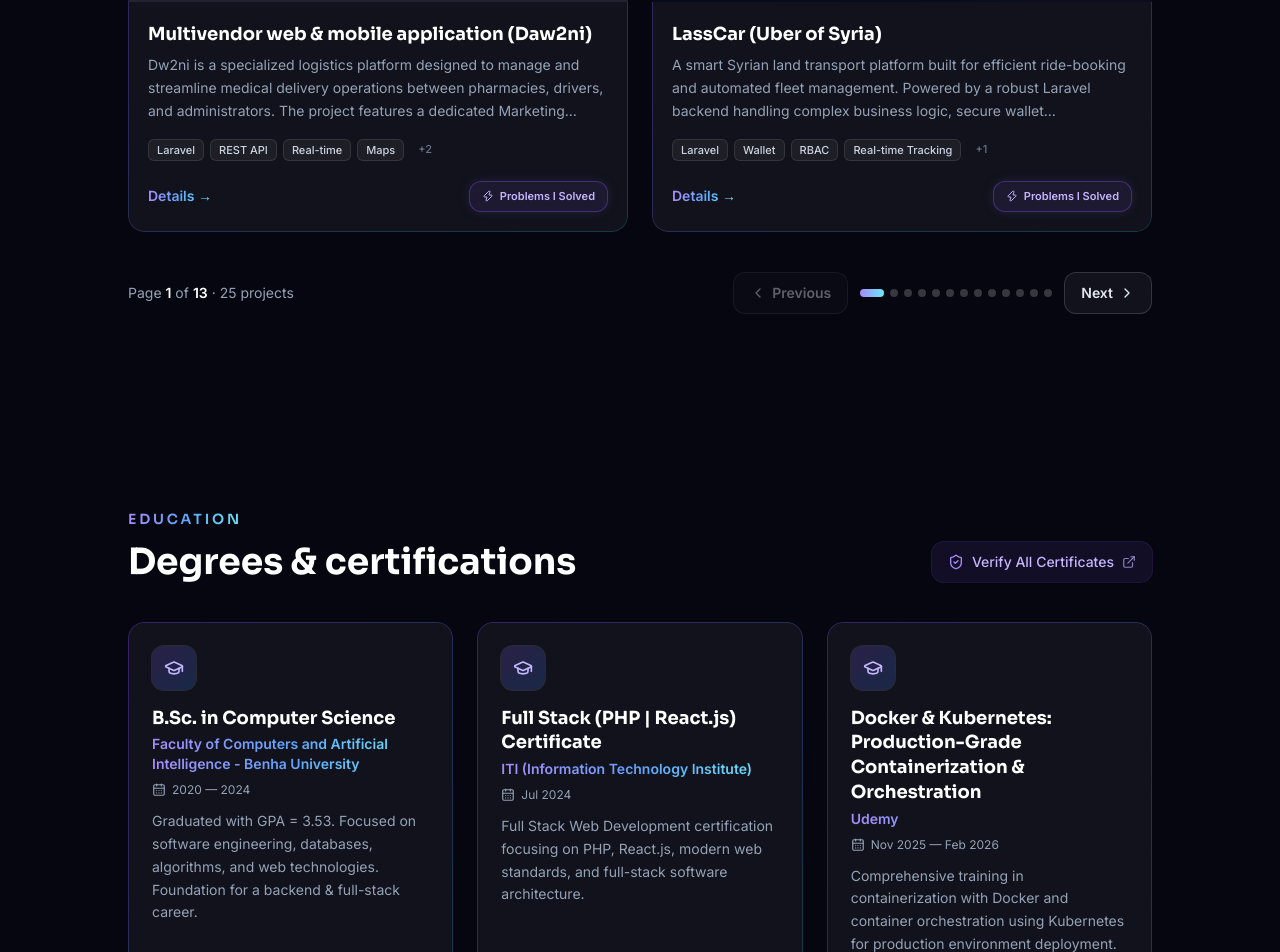
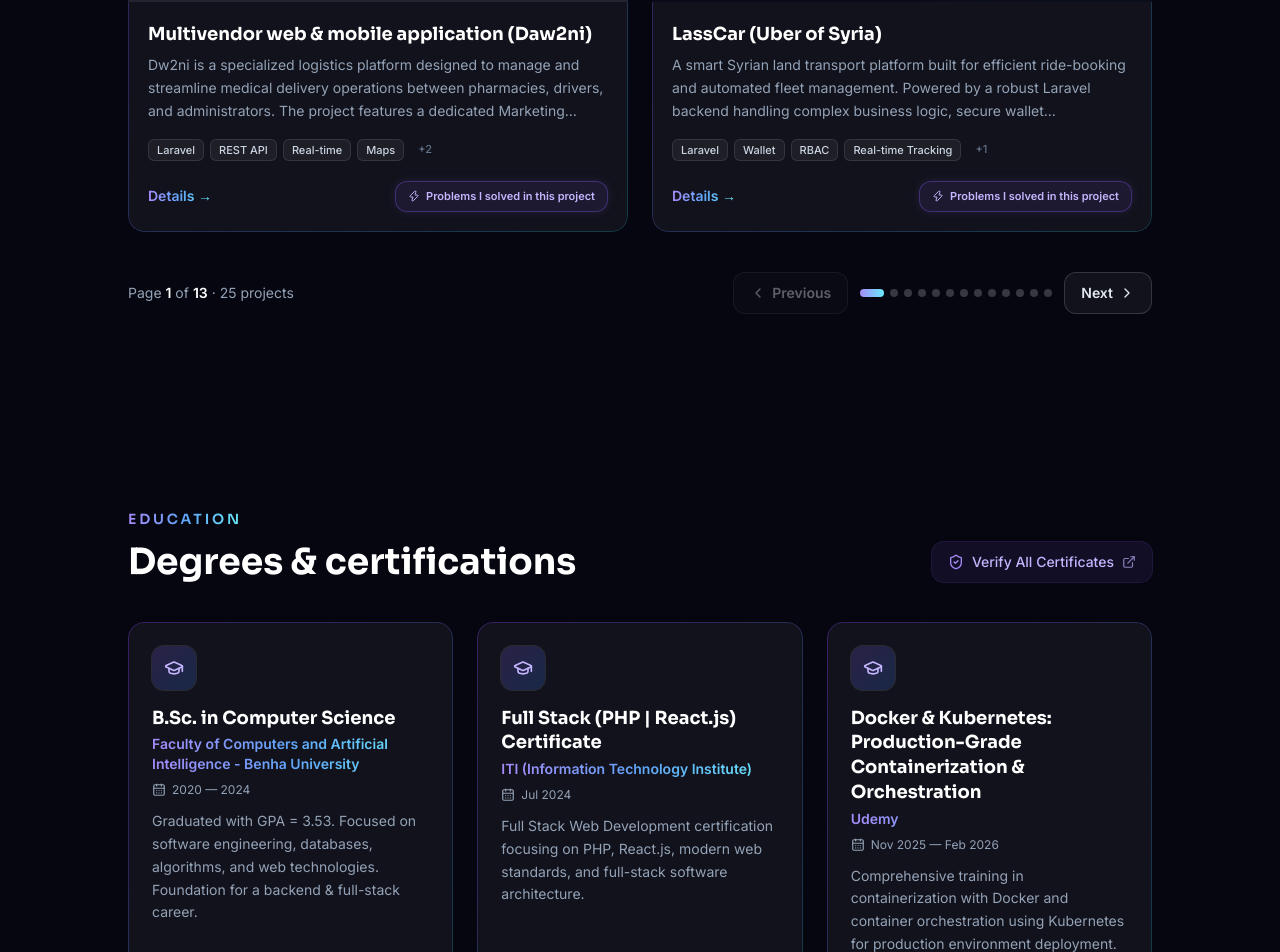
Before and after one commit to yousef2002307/final-portfolio, a React (Vite) app: page / in a window 1280 px wide. Shown: the part 3257-4209 px from the top of the page. Built offline with nearby package versions, Linux system fonts and the light colour scheme; no server answers.

Commit message:
Update button text to 'Problems I solved in this project'

```diff
--- a/src/components/ProjectCard.jsx
+++ b/src/components/ProjectCard.jsx
@@ -86,8 +86,8 @@ export default function ProjectCard({ project, onOpen, onDive, index }) {
                 style={{ boxShadow: '0 0 12px rgba(139,92,246,0.15)' }}
                 aria-label={`Problems I solved in ${project.title}`}
               >
-                <Zap className="h-3 w-3" />
-                Problems I Solved
+                <Zap className="h-3 w-3 shrink-0" />
+                <span>Problems I solved in this project</span>
               </button>
             )}
 
```
